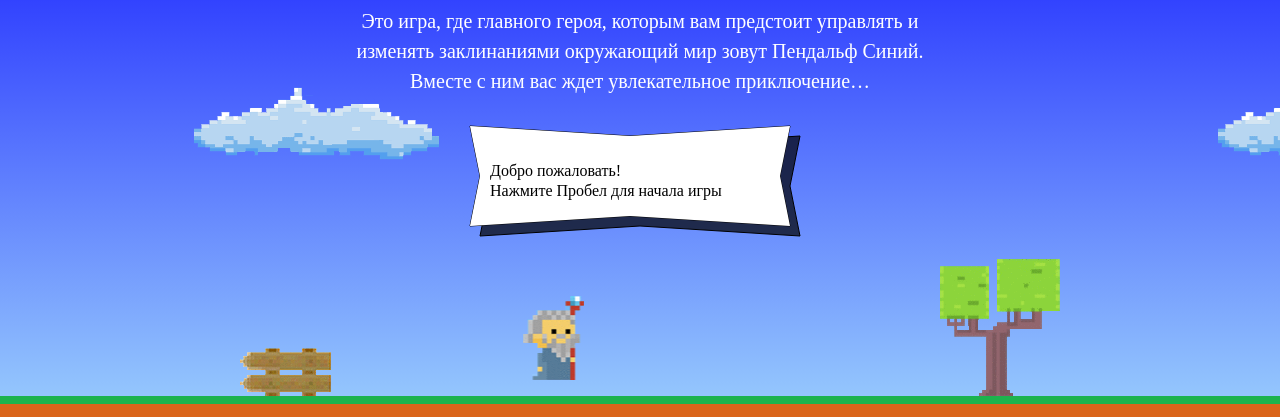
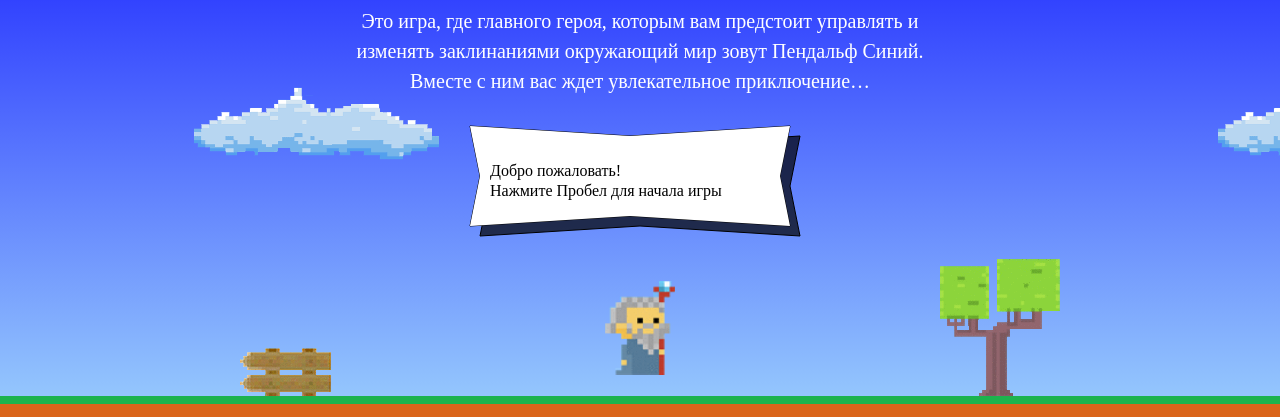
Before and after one commit to korki123/1000063-code-and-magick-18, a website: page index.html in a window 1280 px wide. Shown: the part 203-620 px from the top of the page. Drawn offline with Linux system fonts and the light colour scheme; a web font is replaced by a local one.

Commit message:
Первое задание про мага вроде готово

```diff
--- a/index.html
+++ b/index.html
@@ -181,6 +181,28 @@
   </div>
 </template>
 
+<script>
+  var fireballSize = 22;
+  var getFireballSpeed = function (left) {
+    return left ? 5 : 2
+  };
+
+  var wizardSpeed = 3;
+  var wizardWidth = 70;
+
+  var getWizardHeight = function (wizardWidth) {
+    return 1.337 * wizardWidth;
+  };
+
+  var getWizardX = function (width) {
+    return (width - wizardWidth) / 2;
+  };
+
+  var getWizardY = function (height) {
+    return height / 2 + wizardWidth / 2;
+  };
+
+</script>
 <script src="js/game.js"></script>
 
 </body>
```
